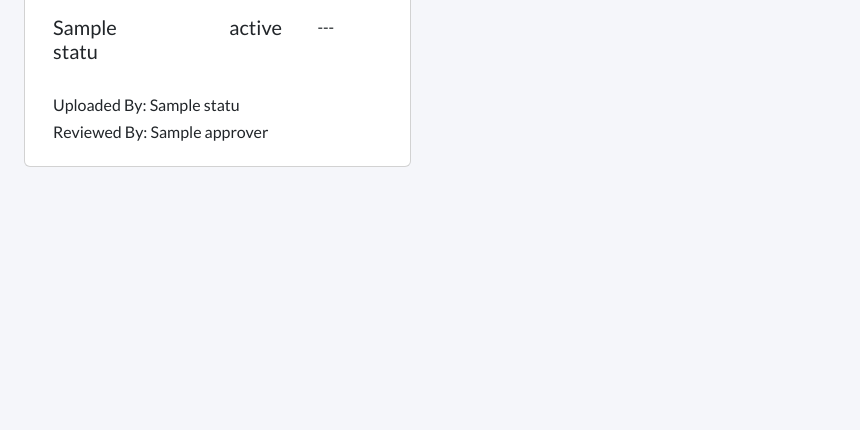
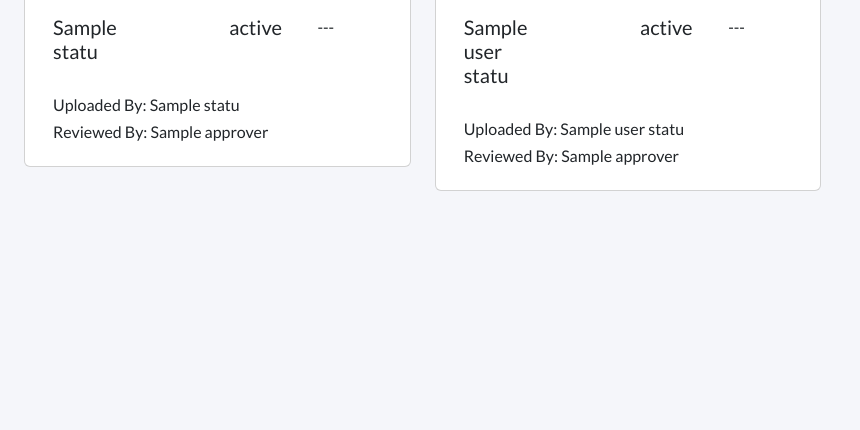
Before and after one commit to Naveenprasath007/DigitalMarketing, a Django app: template templates/tc_DigitalMarketing/filterpage.html in a window 1280 px wide. Shown: the part 281-711 px from the top of the page, without its empty margins (0-860 px from the left). Run offline with Django 4.2, Linux system fonts and the light colour scheme; the template is opened without the code that fills it: most values are stand-ins (such as "Sample title", 1, 10 or a date in 2020); some libraries are stand-ins or nearby versions.

Commit message:
version1

```diff
--- a/DigitalMarketing/urls.py
+++ b/DigitalMarketing/urls.py
@@ -21,7 +21,7 @@ from DigitalMarketing import views
 urlpatterns = [
     path("admin/", admin.site.urls),
     path("uploaderdashboard/<str:id>", views.uploaderdashboard),
-    path("filterpage/<str:id>/<str:id1>", views.filterpage),
+    path("filterpage/<str:id>/<str:id1>/<str:id2>", views.filterpage),
     path("myvideos/<str:id>", views.myvideos),
     path("createrupload/<str:id>", views.creater_upload),
     path("UserIndexpage", views.user_indexpage),
--- a/templates/tc_DigitalMarketing/approverviewnew.html
+++ b/templates/tc_DigitalMarketing/approverviewnew.html
@@ -209,6 +209,12 @@
     </div>
   </div>
 </div>
+<div class="transcription-panel mbottom">
+  <h2>Transcription</h2>
+  <div class="transcription-box1">
+    <p>{{ text }}</p>
+  </div>
+</div>
 
   </div>
 
--- a/templates/tc_DigitalMarketing/dash_index.html
+++ b/templates/tc_DigitalMarketing/dash_index.html
@@ -83,7 +83,7 @@
                     <div class="row">
                         <div class="col-12 col-md-3 col-lg-3">
                             <div class="info-box approved justify-content-between align-items-center">
-                                <a style="text-decoration: none;color: inherit;" href='/dm/filterpage/{{ id }}/Approved'target="_blank" rel="noopener noreferrer">
+                                <a style="text-decoration: none;color: inherit;" href='/dm/filterpage/{{ id }}/Approved/User'target="_blank" rel="noopener noreferrer">
                                 <div class="left-box">
                                     <h4>Approved Assets</h4>
                                     <h2>{{ Approved }}</h2>
@@ -101,7 +101,7 @@
                         </div>
                         <div class="col-12 col-md-3 col-lg-3">
                             <div class="info-box rejected justify-content-between  align-items-center">
-                                <a style="text-decoration: none;color: inherit;" href='/dm/filterpage/{{ id }}/Rejected'target="_blank" rel="noopener noreferrer">
+                                <a style="text-decoration: none;color: inherit;" href='/dm/filterpage/{{ id }}/Rejected/User'target="_blank" rel="noopener noreferrer">
                                 <div class="left-box">
                                     <h4>Rejected Assets</h4>
                                     <h2>{{ Rejected }}</h2>
@@ -119,7 +119,7 @@
                         </div>
                         <div class="col-12 col-md-3 col-lg-3">
                             <div class="info-box pending justify-content-between  align-items-center">
-                                <a style="text-decoration: none;color: inherit;" href='/dm/filterpage/{{ id }}/Pending'target="_blank" rel="noopener noreferrer">
+                                <a style="text-decoration: none;color: inherit;" href='/dm/filterpage/{{ id }}/Pending/User'target="_blank" rel="noopener noreferrer">
                                 <div class="left-box">
                                     <h4>Pending Assets</h4>
                                     <h2>{{ Pending }}</h2>
--- a/templates/tc_DigitalMarketing/filterpage.html
+++ b/templates/tc_DigitalMarketing/filterpage.html
@@ -105,7 +105,7 @@
 
 <div class="container-fluid grid-container mt-3">
   <div class="row">
-
+    {% if status %}
     {% for i in status %}
     <div class="col-12 col-md-6 col-lg-4">
       <div class="card">
@@ -157,6 +157,68 @@
       </div>
     </div>
     {% endfor %}
+    {% endif %}
+
+
+
+
+    {% if user_status %}
+    {% for i in user_status %}
+    <div class="col-12 col-md-6 col-lg-4">
+      <div class="card">
+        <img class="card-img-top" src="https://picsum.photos/362/180" alt="Card image cap">
+        <div class="card-body">
+          <div class="container">
+            <div class="row">
+              <div class="col-sm">
+                <h5>{{i.videoname}}</h5>
+              </div>
+              <div class="col-sm">
+                <h5>{{i.platform}}</h5>
+              </div>
+              <div class="col-sm">
+                <h5>{{i.status}}</h5>
+              </div>
+              <div class="col-sm">
+              {% if i.status != 'Rejected' %}
+              ---
+              {% endif %}
+              {% if i.status == 'Rejected' %}
+              <h5><a href="/dm/statusview/{{id}}/{{i.videoid}}">view</a></h5>
+              {% endif %}
+            </div>
+
+
+            </div>
+          </div>
+          <br>
+          <div class='container'>
+            <h6 class="card-title">Uploaded By: {{i.uploadername}}</h6>
+            <h6 class="card-title">Reviewed By: {{i.approver}}</h6>
+          </div>
+
+
+
+          <!-- <div class="card-details"><span><i class="fa fa-calendar"></i><h5 class="card-title">{{i.videoname}}</h5></span></div>
+          <h5 class="card-title">{{i.platform}}</h5>
+          <h5 class="card-title">{{i.status}}</h5>
+          <h5 class="card-title">Uploaded By: {{i.uploadername}}</h5>
+          <h5 class="card-title">Reviewed By: {{i.approver}}</h5>
+          {% if i.status != 'Rejected' %}
+          <h5 class="card-title">Reason: ---</h5>
+          {% endif %}
+          {% if i.status == 'Rejected' %}
+          <h5 class="card-title">Reason:<a href="/dm/statusview/{{id}}/{{i.videoid}}">view</a></h5>
+          {% endif %} -->
+        </div>
+      </div>
+    </div>
+    {% endfor %}
+    {% endif %}
+
+
+
+
     <!-- <div class="col-12 col-md-6 col-lg-4">
       <div class="card">
         <img class="card-img-top" src="https://picsum.photos/362/180" alt="Card image cap">
```
Also changed, not shown: DigitalMarketing/views.py (+21 -4 lines), templates/tc_DigitalMarketing/approver_index.html (+7 -1 lines).
